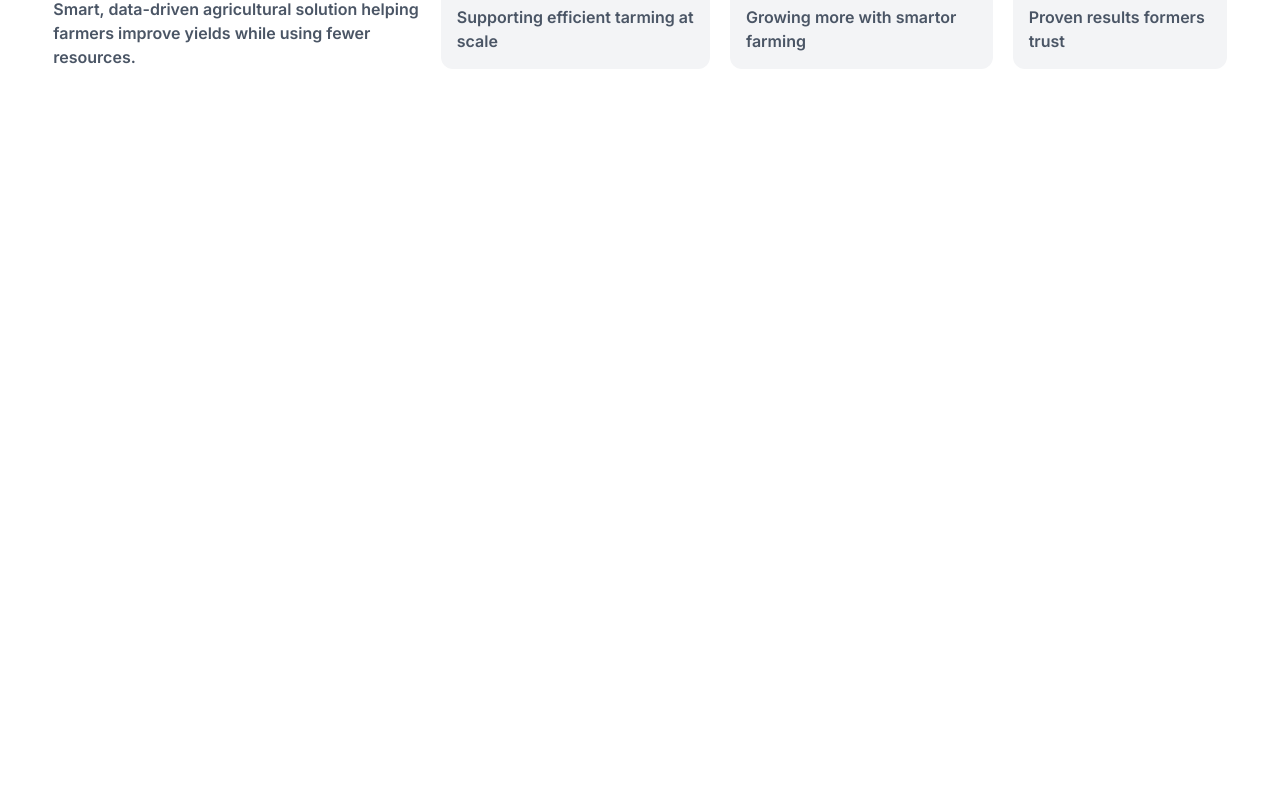
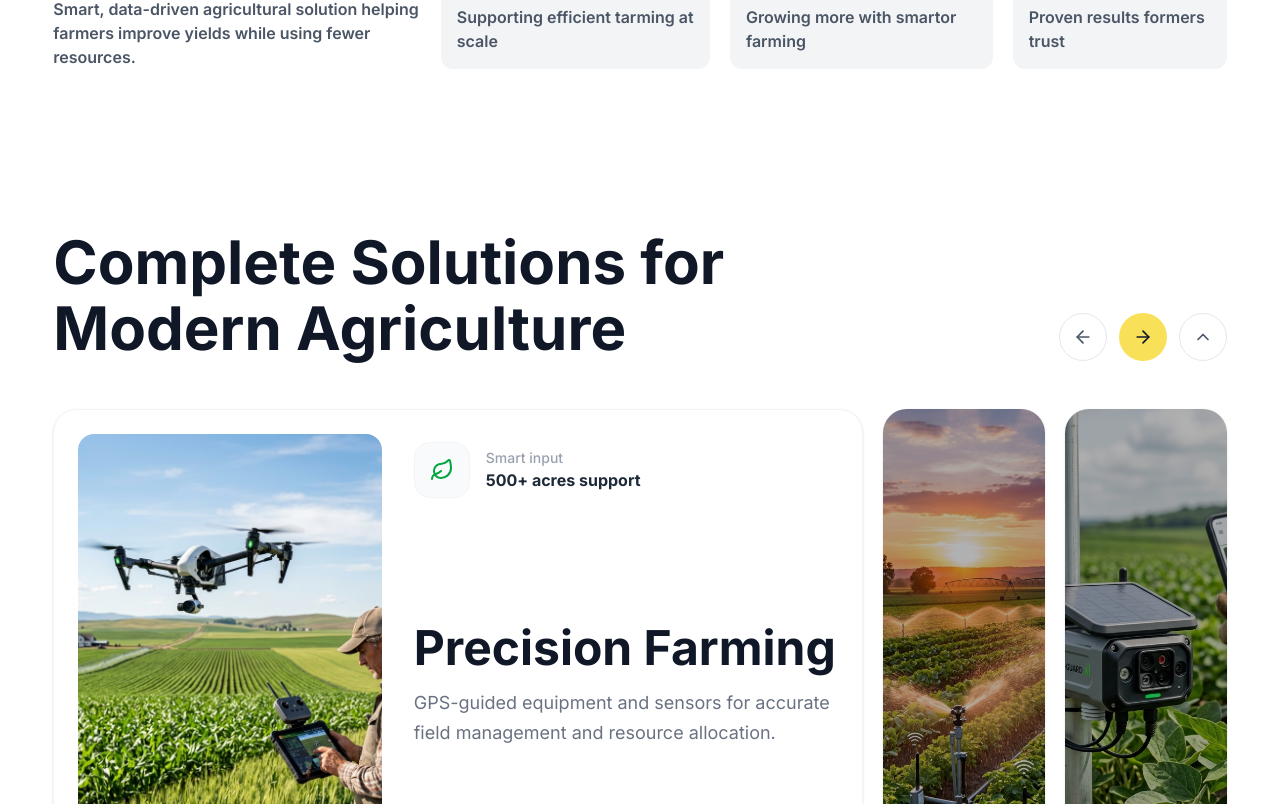
Before and after one commit to obaidullah-miazi-dev/agrova-landing-page, a React (Vite) app: page / in a window 1280 px wide. Shown: the part 1556-2360 px from the top of the page. Before the commit the page ends 1689 px from the top, so only its background shows below. Built offline with nearby package versions, Linux system fonts and the light colour scheme.

Commit message:
feat: integrate Solutions section into Home page

```diff
--- a/src/pages/Home.jsx
+++ b/src/pages/Home.jsx
@@ -2,6 +2,7 @@ import React from 'react';
 import Banner from '../components/home/Banner';
 import BrandMarquee from '../components/home/BrandMarquee';
 import About from '../components/home/About';
+import Solutions from '../components/home/Solutions';
 
 const Home = () => {
     return (
@@ -9,6 +10,7 @@ const Home = () => {
           <Banner />
           <BrandMarquee />
           <About />
+          <Solutions />
         </>
     );
 };
```
